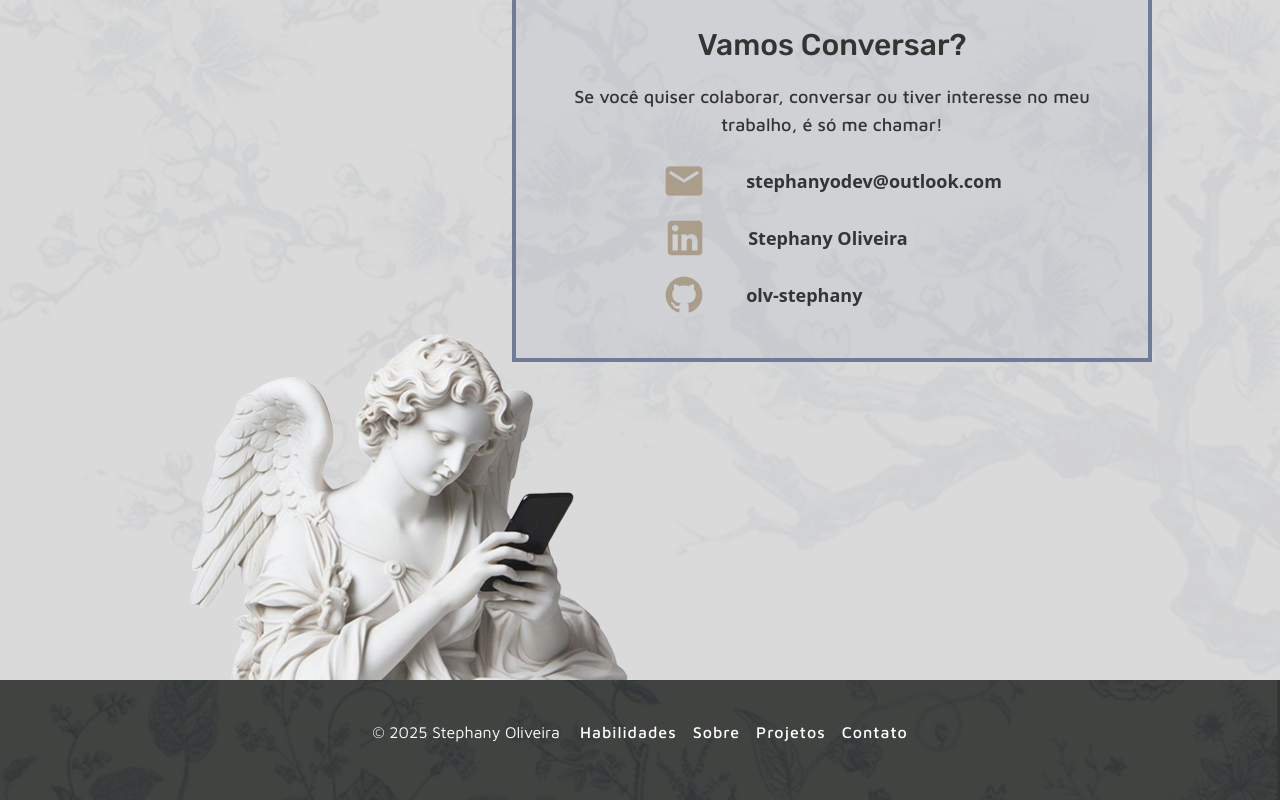
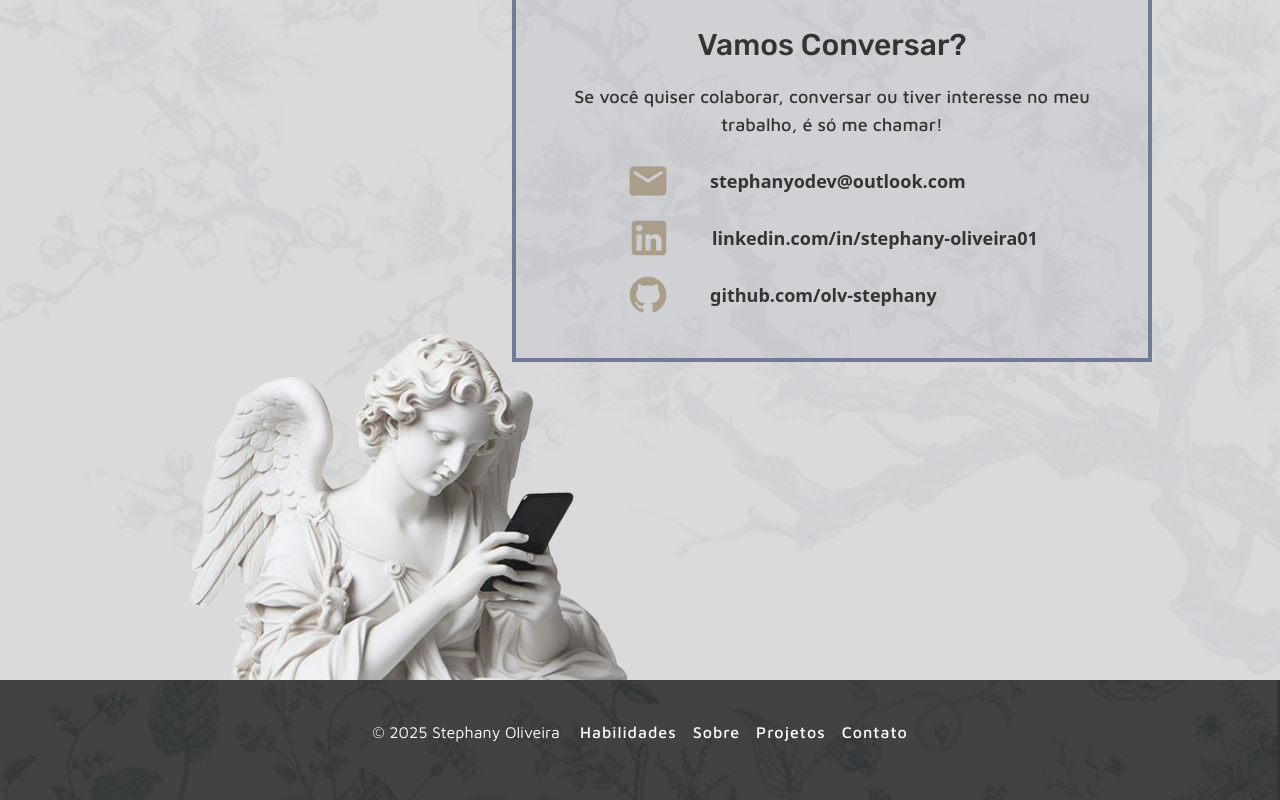
Before and after one commit to olv-stephany/PortfolioFullstack, a React (Vite) app: page / in a window 1280 px wide. Shown: the part 3056-3856 px from the top of the page. Built offline with nearby package versions, Linux system fonts and the light colour scheme.

Commit message:
feat: added animations in contact and projects section

```diff
--- a/src/components/ExperienceCard.jsx
+++ b/src/components/ExperienceCard.jsx
@@ -1,14 +1,52 @@
-import React, { useState } from "react";
+import React, { useState, useRef } from "react";
 
 import line from "../images/line-of-time.png";
 
 import { FaChevronDown } from "react-icons/fa";
+import { motion, useInView } from "framer-motion";
 
 const ExperienceCard = () => {
   const [isOpen, setIsOpen] = useState(false);
 
+  //animação do container de experiencias
+  const expRef = useRef(null);
+  const expInView = useInView(expRef, { amount: 0.3 });
+
+  const expContainerVariants = {
+    hidden: { opacity: 0, y: 50 },
+    visible: {
+      opacity: 1,
+      y: 0,
+      transition: {
+        duration: 1.2,
+        delay: 4.0
+      },
+    },
+  };
+
+  //animação dos itens ao abrir
+  const listVariants = {
+    hidden: {},
+    visible: {
+      transition: {
+        staggerChildren: 0.3,
+      },
+    },
+  };
+
+  const itemVariants = {
+    hidden: { opacity: 0, x: -10 },
+    visible: { opacity: 1, x: 0 },
+  };
+
   return (
-    <div className=" rounded-sm pl-4 pt-2 border-3 border-white/100  w-170 text-white">
+    <motion.div
+      ref={expRef}
+      className="rounded-sm pl-4 pt-2 border-3 border-white/100  w-170 text-white"
+      variants={expContainerVariants}
+      initial="hidden"
+      animate={expInView ? "visible" : "hidden"}
+    >
       <h3 className="text-2xl font-medium italic text-start mb-2">
         Experiências
       </h3>
@@ -37,26 +75,26 @@ const ExperienceCard = () => {
           </button>
 
           {isOpen && (
-            <ul className="mt-1 text-sm font-medium text-white/90 list-disc list-inside space-y-1 text-start mb-10">
-              <li>
-                <span>Responsável por Front-end e Design UI/UX</span>
-              </li>
-              <li>
-                <span>
-                  Reuniões semanais e colaboração em equipe multidisciplinar
-                </span>
-              </li>
-              <li>
-                <span>
-                  Aprendizado prático com versionamento utilizando Git e
-                  Bitbucket
-                </span>
-              </li>
-            </ul>
+            <motion.ul
+              variants={listVariants}
+              initial="hidden"
+              animate="visible"
+              className="mt-1 text-sm font-medium text-white/90 list-disc list-inside space-y-1 text-start mb-10"
+            >
+              {[
+                "Responsável por Front-end e Design UI/UX",
+                "Reuniões semanais e colaboração em equipe multidisciplinar",
+                "Aprendizado prático com versionamento utilizando Git e Bitbucket",
+              ].map((desc, i) => (
+                <motion.li key={i} variants={itemVariants}>
+                  <span>{desc}</span>
+                </motion.li>
+              ))}
+            </motion.ul>
           )}
         </div>
       </div>
-    </div>
+    </motion.div>
   );
 };
 
--- a/src/pages/LandingPage.jsx
+++ b/src/pages/LandingPage.jsx
@@ -1,6 +1,8 @@
 import React from "react";
 import "../styles/LandingPage.css";
-import { motion } from "framer-motion";
+
+import { motion, useInView } from "framer-motion";
+import { useRef } from "react";
 
 //icons
 import { FaGithub } from "react-icons/fa";
@@ -37,16 +39,31 @@ const LandingPage = () => {
     {
       id: 2,
       image: linkedin,
-      link: "www.linkedin.com/in/stephany-oliveira01",
-      nome: "Stephany Oliveira",
+      link: "https://www.linkedin.com/in/stephany-oliveira01/",
+      nome: "linkedin.com/in/stephany-oliveira01",
     },
     {
       id: 3,
       image: github,
       link: "https://github.com/olv-stephany",
-      nome: "olv-stephany",
+      nome: "github.com/olv-stephany",
     },
   ];
+
+  const ref = useRef(null)
+  const isInView = useInView(ref, {amount: 0.7});
+
+  const containerVariants ={
+    hidden: {},
+    visible:{
+      transition:{staggerChildren: 0.5}
+    }
+  };
+
+  const itemsVariants = {
+    hidden:{ opacity: 0, y: -20},
+    visible:{opacity: 1, y:0 , transition: {duration: 0.8}}
+  };
 
   return (
     <>
@@ -163,9 +180,14 @@ const LandingPage = () => {
             Se você quiser colaborar, conversar ou tiver interesse no meu
             trabalho, é só me chamar!
           </p>
-          <div className="social-media-container">
+          <motion.div
+          ref={ref}
+          variants={containerVariants}
+          initial="hidden"
+          animate={isInView? "visible" : "hidden"}
+          className="social-media-container">
             {socialMedia.map((social) => (
-              <span key={social.id} className="flex pt-3">
+              <motion.span key={social.id} className="flex pt-3" variants={itemsVariants}>
                 <img src={social.image} alt="" className="mr-[5vh]" />
                 <a
                   href={social.link}
@@ -174,9 +196,9 @@ const LandingPage = () => {
                 >
                   {social.nome}
                 </a>
-              </span>
+              </motion.span>
             ))}
-          </div>
+          </motion.div>
         </div>
         <div className="contacts-body ml-[14vw] mt-0">
           <img src={statue} alt="" />
```
